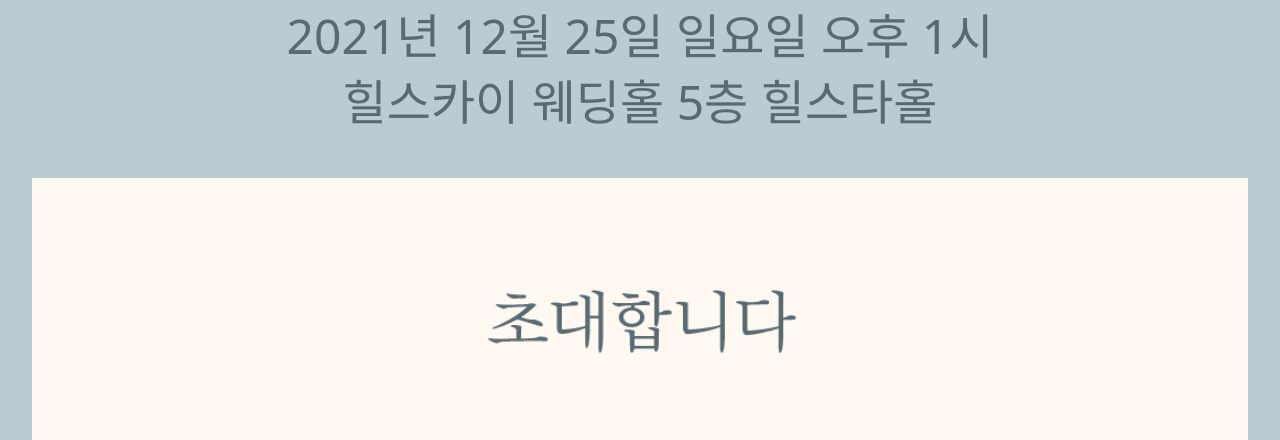
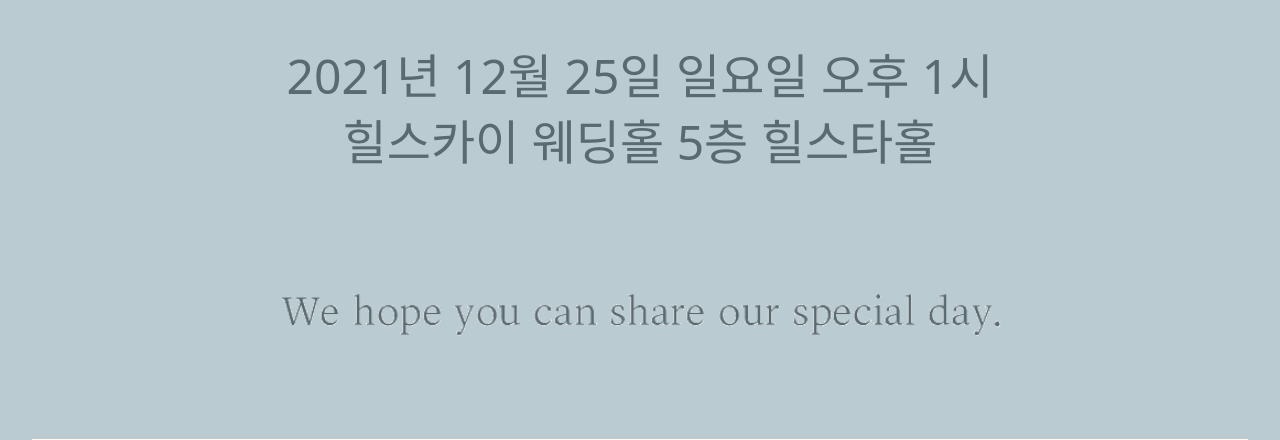
Before and after one commit to goranisogul/invite-you, a Flask app: page / in a window 1280 px wide. Shown: the part 1418-1858 px from the top of the page. Run offline with Flask 2, Linux system fonts and the light colour scheme.

Commit message:
일부 타이틀 이미지(greeting, location) 및 index.html id="movie" 콘텐츠 추가, youtube auto height 해결 css 추가

```diff
--- a/templates/index.html
+++ b/templates/index.html
@@ -85,11 +85,12 @@
 <div class="wrap text-center">
     <section class="pt-10 m-auto" style="color: #596a71; width: 95%;" id="top">
         <img class="m-5 w-50" src="/static/design/card01/top01.png" alt="">
-        <h1 class="display-2">이동우</h1>
+        <h1 class="display-2 mb-5">이동우</h1>
         <h1 class="display-2">조운주</h1>
         <img class="mt-5 mb-5 w-100" src="/static/id/sample/main.JPG" alt="">
         <p class="display-5 mb-2">2021년 12월 25일 일요일 오후 1시</p>
-        <p class="display-5 mb-5">힐스카이 웨딩홀 5층 힐스타홀</p>
+        <p class="display-5 mb-2">힐스카이 웨딩홀 5층 힐스타홀</p>
+        <img class="m-5 w-75" src="/static/design/card01/top02.png" alt="">
     </section>
     <section class="pt-10 m-auto" style="width: 95%; background-color: #fff9f1" id="greeting">
         <img class="m-5 w-75" src="/static/design/card01/greeting_title.png" alt="">
```
Also changed, not shown: static/design/card01/top02.png (added).
